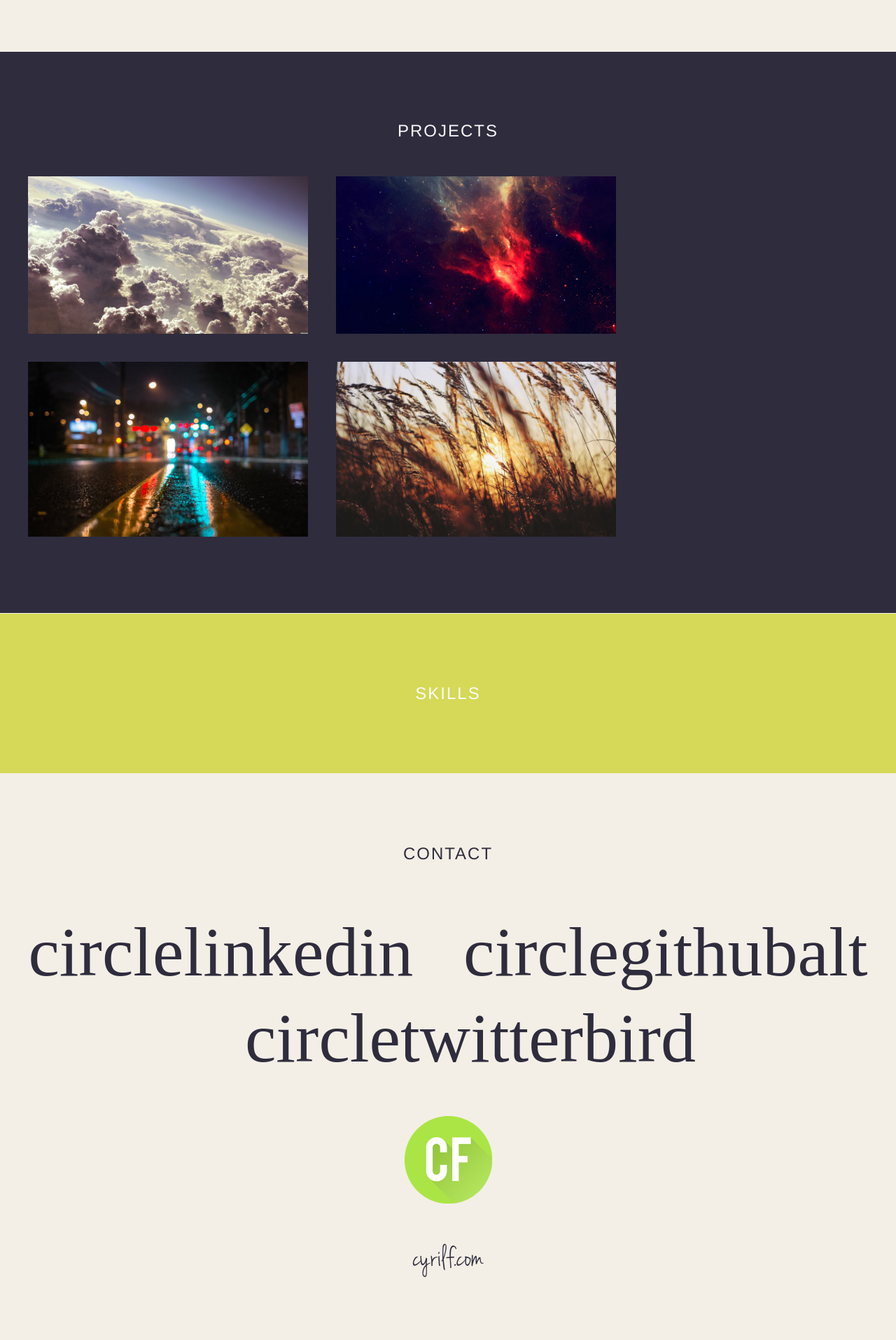
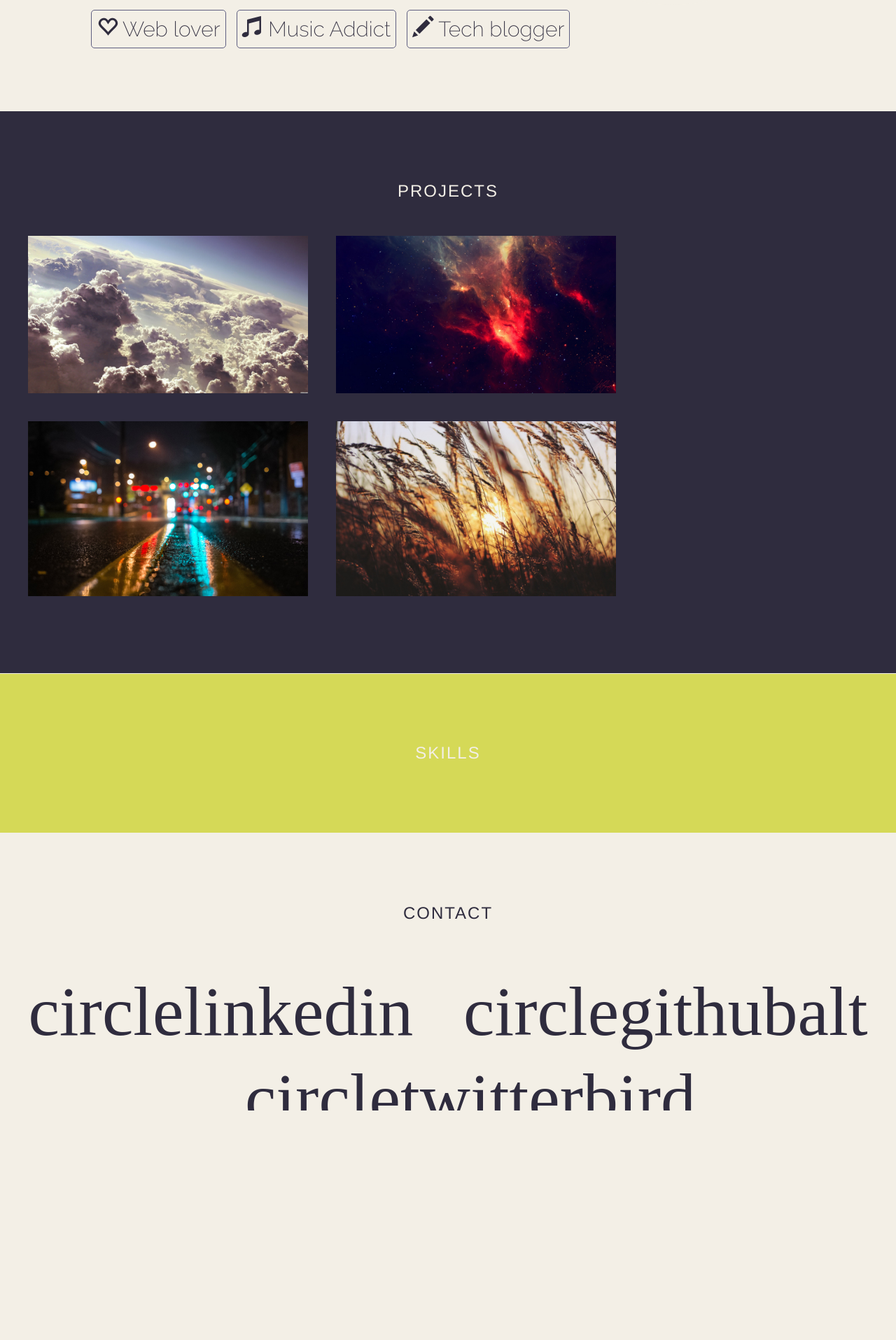
Before and after one commit to cyrilf/cyrilf.com, a PHP site: page / in a window 1280 px wide. Shown: the part 1013-2928 px from the top of the page at 70% size. After the commit the page ends 2600 px from the top, so only its background shows below. Run offline with PHP 8.4, Linux system fonts and the light colour scheme; some libraries are stand-ins or nearby versions; some web fonts are replaced.

Commit message:
Intro section - done

```diff
--- a/css/less/screen.less
+++ b/css/less/screen.less
@@ -11,13 +11,20 @@ html, body {
   margin: 0;
   padding: 0;
   width: 100%;
+  height: 100%;
 }
 
 body {
   font-family: 'Raleway', sans-serif;
+  color: @dark-light;
   text-align: center;
-  color: #fafafa;
   line-height: 1.231;
+
+  a, a:hover, a:active {
+    text-decoration: none;
+    outline: none;
+    color: inherit;
+  }
 }
 
 @media (max-width: 767px) {
@@ -110,7 +117,7 @@ body {
  */
 
 .header {
-  background: #ecf0f1;
+  background: @main;
 
   h1,
   h2,
@@ -127,6 +134,7 @@ body {
     margin-bottom: 0;
     display: inline-block;
     position: relative;
+    color: @light;
 
     .title-hover(@main, transparent);
   }
@@ -171,7 +179,7 @@ body {
 .navbar {
 
   a {
-    color: #526476;
+    color: @dark-light;
   }
 
   .navbar-nav-centered {
@@ -192,14 +200,14 @@ body {
   .nav > li.active > a:hover,
   .nav > li.active > a:focus {
     background: none;
-    color: #1abc9c;
+    color: @dark;
   }
 }
 
 @media (max-width: 767px) {
   .navbar .navbar-brand {
     display: block;
-    color: #526476;
+    color: @dark-light;
   }
 
   .navbar .navbar-nav-centered {
@@ -217,8 +225,8 @@ body {
  * Sections
  */
 
-section, footer {
-  background: #c0392b;
+section {
+  background: @light;
   font-size: 30px;
   position: relative;
 }
@@ -243,22 +251,12 @@ section, footer {
  */
 
 #intro {
-  // background: #c0392b;
-  color: @dark;
   background: @light;
   margin-top: -20px;
 
   .hey {
     font-size: 100px;
     font-family: 'Jenna Sue';
-  }
-
-  a {
-    color: inherit;
-  }
-
-  ul.who-am-i {
-    list-style: none;
   }
 
   .intro-left {
@@ -272,8 +270,43 @@ section, footer {
       background-size: cover;
       width: 400px;
       height: 400px;
+      margin: 0 auto;
+      margin-top: 50px;
 
       .circles(@light, @medium, @medium);
+    }
+
+    @media (max-width: 767px) {
+      #picture-me {
+        width: 350px;
+        height: 350px;
+      }
+    }
+  }
+
+  ul.who-am-i {
+    list-style: none;
+    margin: 0 auto;
+    margin-top: 0;
+    padding-left: 9%;
+
+    li {
+      float: left;
+      border: 1px solid lighten(@dark, 30%);
+      border-radius: 5px;
+      padding: 7px;
+      margin-left: 15px;
+      margin-top: 15px;
+
+      -webkit-transition: background-color 0.3s, color 0.3s, border-color 0.3s;
+      -moz-transition: background-color 0.3s, color 0.3s, border-color 0.3s;
+      transition: background-color 0.3s, color 0.3s, border-color 0.3s;
+
+      &:hover {
+        background-color: @main;
+        color: @light;
+        border-color: @light;
+      }
     }
   }
 }
@@ -286,6 +319,7 @@ section, footer {
 }
 
 #projects {
+  color: @light;
   z-index: 2;
   background: @dark-light;
 
@@ -295,6 +329,7 @@ section, footer {
 }
 
 #skills {
+  color: @light;
   background: @main;
 }
 
@@ -311,16 +346,13 @@ section, footer {
 
     a {
       margin-left: 5%;
+      -webkit-transition: color 0.3s;
+      -moz-transition: color 0.3s;
+      transition: color 0.3s;
     }
 
     a:first-child {
       margin-left: 0;
-    }
-
-    a, a:hover, a:active {
-      text-decoration: none;
-      outline: none;
-      color: inherit;
     }
 
     a:hover {
--- a/css/screen.css
+++ b/css/screen.css
@@ -39,12 +39,20 @@ body {
   margin: 0;
   padding: 0;
   width: 100%;
+  height: 100%;
 }
 body {
   font-family: 'Raleway', sans-serif;
+  color: #2f2c3e;
   text-align: center;
-  color: #fafafa;
   line-height: 1.231;
+}
+body a,
+body a:hover,
+body a:active {
+  text-decoration: none;
+  outline: none;
+  color: inherit;
 }
 @media (max-width: 767px) {
   body {
@@ -262,19 +270,12 @@ footer {
  * First section
  */
 #intro {
-  color: #1e1e29;
   background: #f3efe6;
   margin-top: -20px;
 }
 #intro .hey {
   font-size: 100px;
   font-family: 'Jenna Sue';
-}
-#intro a {
-  color: inherit;
-}
-#intro ul.who-am-i {
-  list-style: none;
 }
 #intro .intro-left {
   text-align: left;
@@ -316,6 +319,34 @@ footer {
   box-shadow: 0 0 0 110px #353f38;
   opacity: 0.5;
 }
+@media (max-width: 767px) {
+  #intro .intro-right #picture-me {
+    width: 350px;
+    height: 350px;
+  }
+}
+#intro ul.who-am-i {
+  list-style: none;
+  margin: 0 auto;
+  margin-top: 0;
+  padding-left: 9%;
+}
+#intro ul.who-am-i li {
+  float: left;
+  border: 1px solid #5f5f81;
+  border-radius: 5px;
+  padding: 7px;
+  margin-left: 15px;
+  margin-top: 15px;
+  -webkit-transition: background-color 0.3s, color 0.3s, border-color 0.3s;
+  -moz-transition: background-color 0.3s, color 0.3s, border-color 0.3s;
+  transition: background-color 0.3s, color 0.3s, border-color 0.3s;
+}
+#intro ul.who-am-i li:hover {
+  background-color: #d5d957;
+  color: #f3efe6;
+  border-color: #f3efe6;
+}
 .separator {
   position: relative;
   z-index: 2;
@@ -323,6 +354,7 @@ footer {
   background-color: #f3efe6;
 }
 #projects {
+  color: #f3efe6;
   z-index: 2;
   background: #2f2c3e;
 }
@@ -330,6 +362,7 @@ footer {
   font-size: 15px;
 }
 #skills {
+  color: #f3efe6;
   background: #d5d957;
 }
 /**
--- a/index.html
+++ b/index.html
@@ -61,17 +61,22 @@
         <br>
         <div>Nice to see you there!</div>
         <br>
-        <div>So you may ask who am I? Here is the answer:
+        <div>
+          I'm a french Web developer.<br>
+          I write code. I solve problems. I learn new things.<br>
+          I think, search and dream.
         </div>
-        <ul class="who-am-i">
-            <li><a href="http://github.com/cyrilf">Web lover <span class="glyphicon glyphicon-heart-empty"></span></a></li>
-            <li><a href="http://echomind.cyrilf.com">Music Addict <span class="glyphicon glyphicon-music"></span></a></li>
-            <li><a href="http://requiremind.com">Tech blogger <span class="glyphicon glyphicon-pencil"></span></li>
-          </ul>
       </div>
       <div class="col-md-6 intro-right">
         <div id="picture-me"></div>
       </div>
+    </div>
+    <div class="row">
+      <ul class="who-am-i">
+        <li><a href="http://github.com/cyrilf"><span class="glyphicon glyphicon-heart-empty"></span> Web lover</a></li>
+        <li><a href="http://echomind.cyrilf.com"><span class="glyphicon glyphicon-music"></span> Music Addict</a></li>
+        <li><a href="http://requiremind.com"><span class="glyphicon glyphicon-pencil"></span> Tech blogger</li>
+      </ul>
     </div>
   </section>
 
```
Also changed, not shown: other parts of css/screen.css (+12 -14 lines).
